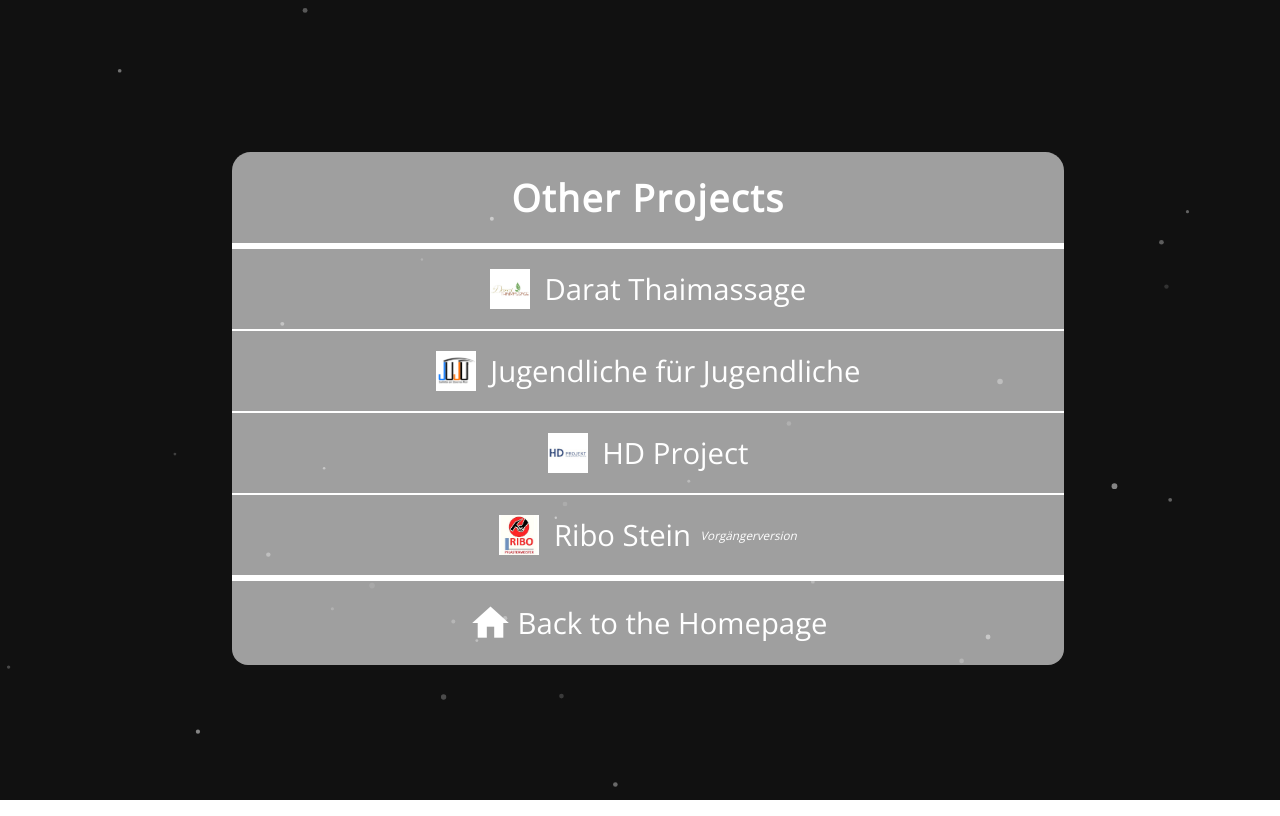
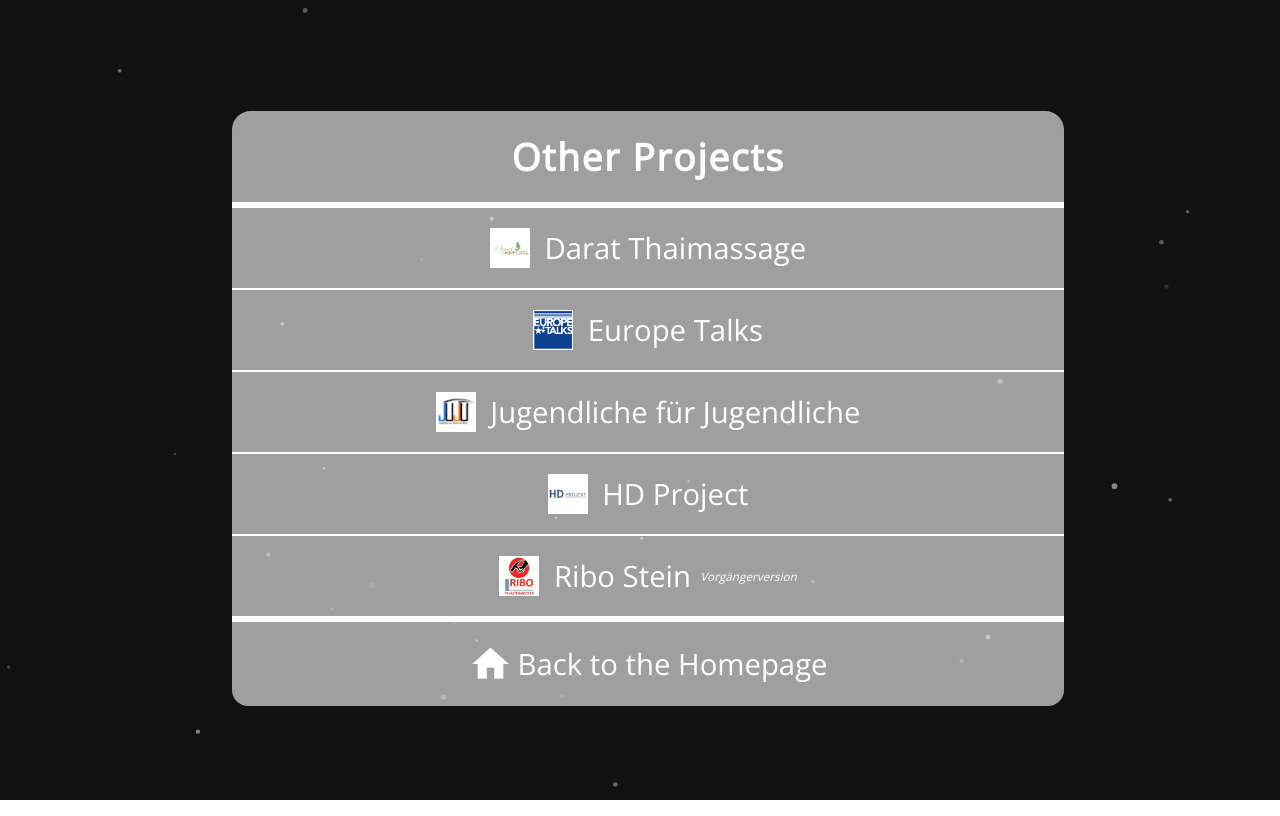
Before and after one commit to t-scheiber/nextjs_app, a Next.js app: page /otherprojects in a window 1280 px wide. Built offline with nearby package versions, Linux system fonts and the light colour scheme.

Commit message:
added et website

```diff
--- a/pages/otherprojects.js
+++ b/pages/otherprojects.js
@@ -47,6 +47,20 @@
               Darat Thaimassage
             </li>
           </a>
+          <a className={styles.links} href="https://www.europetalks.eu/">
+            <li className={styles.eintrag}>
+              <span className={styles.logos}>
+                <img
+                  className={styles.images}
+                  alt=" Logo"
+                  src="/files/logos/europetalks.png"
+                  width="40px"
+                  height="40px"
+                />
+              </span>
+              Europe Talks
+            </li>
+          </a>
           <a
             className={styles.links}
             href="https://jugendlichefuerjugendliche.wordpress.com/"
@@ -91,7 +105,9 @@
               </span>
               <div className={styles.ribodiv}>
                 Ribo Stein
-                <span className={styles.retro}>&nbsp;&nbsp;&nbsp;Vorgängerversion</span>
+                <span className={styles.retro}>
+                  &nbsp;&nbsp;&nbsp;Vorgängerversion
+                </span>
               </div>
             </li>
           </a>
```
Also changed, not shown: public/files/logos/europetalks.png (added).
